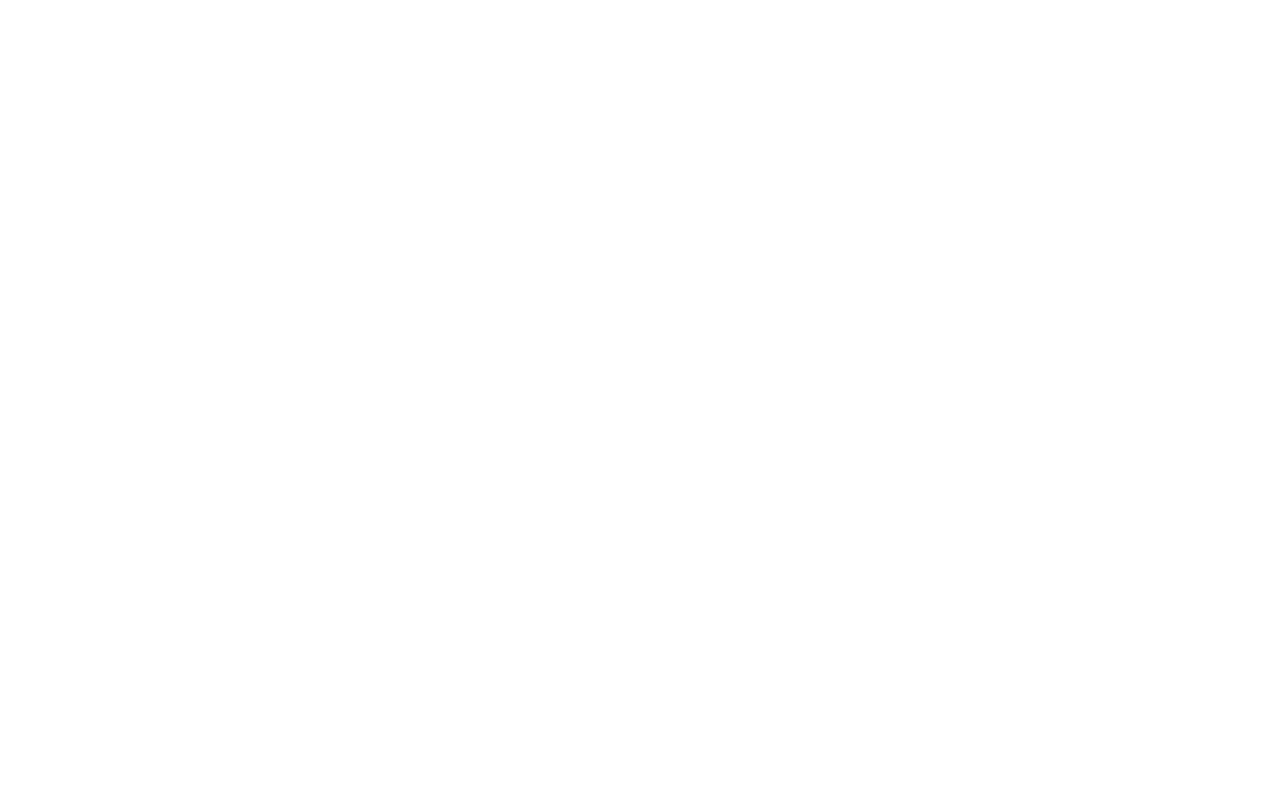
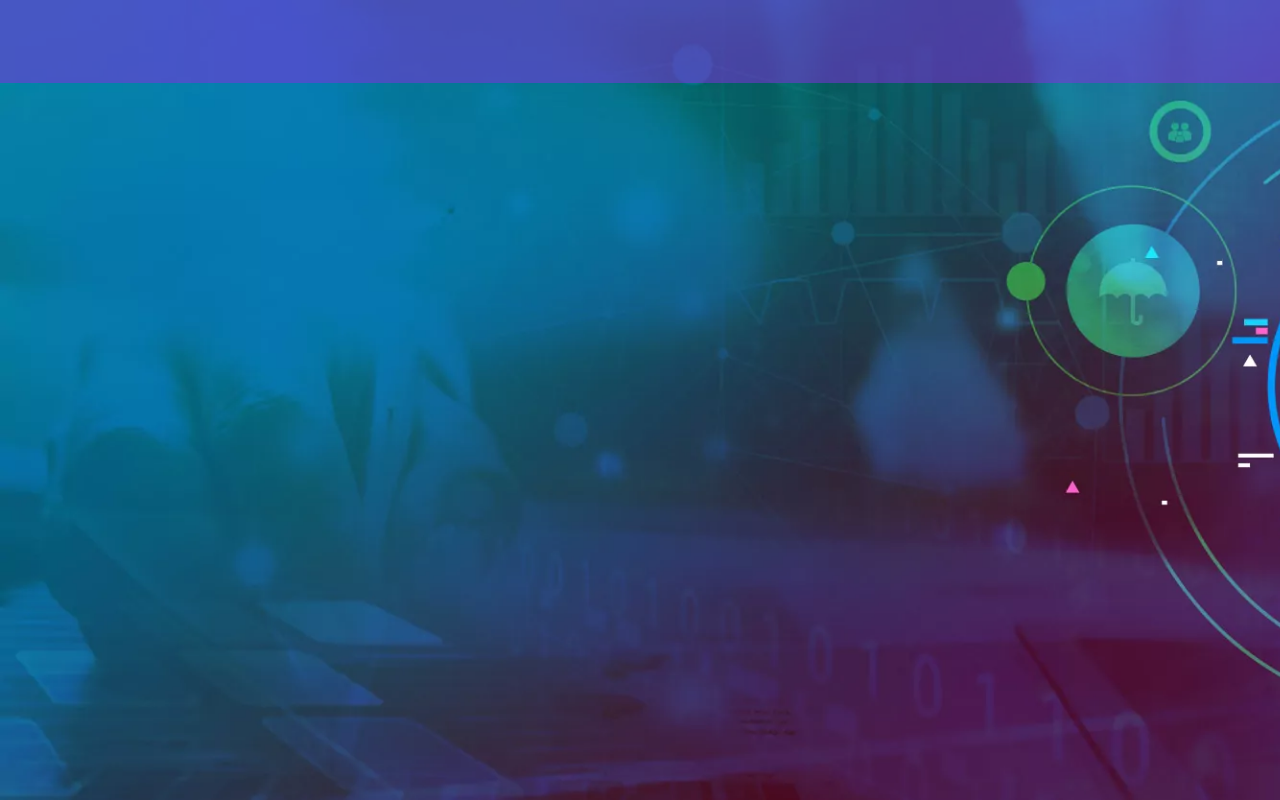
Before and after one commit to AjithaChand/Validation-project, a React (Create React App) app in the folder Insurance-app-main/: page /homepage in a window 1280 px wide. Before the commit this address had no page. Built offline with nearby package versions, Linux system fonts and the light colour scheme.

Commit message:
Updated files

```diff
--- a/Insurance-app-main/src/Adminpage.js
+++ b/Insurance-app-main/src/Adminpage.js
@@ -84,7 +84,7 @@
         <button onClick={handleLogout} className='logout-btn'>Logout</button>
       </div>
       <div className='row'>
-        <div className='col-12'>
+        <div className='col-12' style={{marginTop:"7%"}} >
           <h4 className='text-center p-4' style={{ paddingTop: "50px" }}>Customer Details</h4>
           <div className='admin-header'>
             <button className='upload-button1' onClick={handleDownload}><PiMicrosoftExcelLogoFill /></button>
--- a/Insurance-app-main/src/App.js
+++ b/Insurance-app-main/src/App.js
@@ -11,6 +11,7 @@
 import Adminregister from './Adminregister'
 import Users from './Users'
 import FileViewer from './Fileviewer'
+import Homepage from './Homepage'
 
 const App = () => {
   return (
@@ -18,6 +19,7 @@
       <BrowserRouter>
         <Routes>
           <Route path='/' element={<Login />} />
+          <Route path='/homepage' element={<Homepage />} />
           <Route path='/register' element={<Register/>} />
           <Route path='/user' element={<Create/>} />
           <Route path='/home' element={<User />} />
--- /dev/null
+++ b/Insurance-app-main/src/Homepage.css
@@ -0,0 +1,14 @@
+.home-container{
+    background-image: url('../public/homebg.jpg');
+    background-repeat: no-repeat;
+    background-size: cover;
+    height: 100vh;
+}
+
+.homepage-header{
+    padding: 20px;
+    background-color:rgba(138, 43, 226, 0.5);
+    color: white;
+    font-size: 23px;
+    font-weight: bold;
+}
--- /dev/null
+++ b/Insurance-app-main/src/Homepage.js
@@ -0,0 +1,14 @@
+import React from 'react';
+import './Homepage.css'
+
+const Homepage = () => {
+  return (
+    <div className='home-container'>
+      <header className='homepage-header'>
+        <marquee>Welcome to the <span className='name'>TrustAssure</span>!</marquee>
+      </header>
+    </div>
+  )
+}
+
+export default Homepage
--- a/Insurance-app-main/src/Users.js
+++ b/Insurance-app-main/src/Users.js
@@ -65,7 +65,7 @@
                   <td>{data.username}</td>
                   <td>{data.email}</td>
                   <td>{data.password}</td>
-                  <td><button className=' edit-btn'  onClick={()=>handleupdate(`edituser/${data.id}`)}><FaEdit /></button>
+                  <td><button className=' edit-btn'  onClick={()=>handleupdate(data.id)}><FaEdit /></button>
                     <button className='ms-3 delete-btn' onClick={()=>handleDelete(data.id)}><RiDeleteBinFill /></button>
                 </td>
                 </tr>
```
Also changed, not shown: Insurance-app-main/public/homebg.jpg (added).
